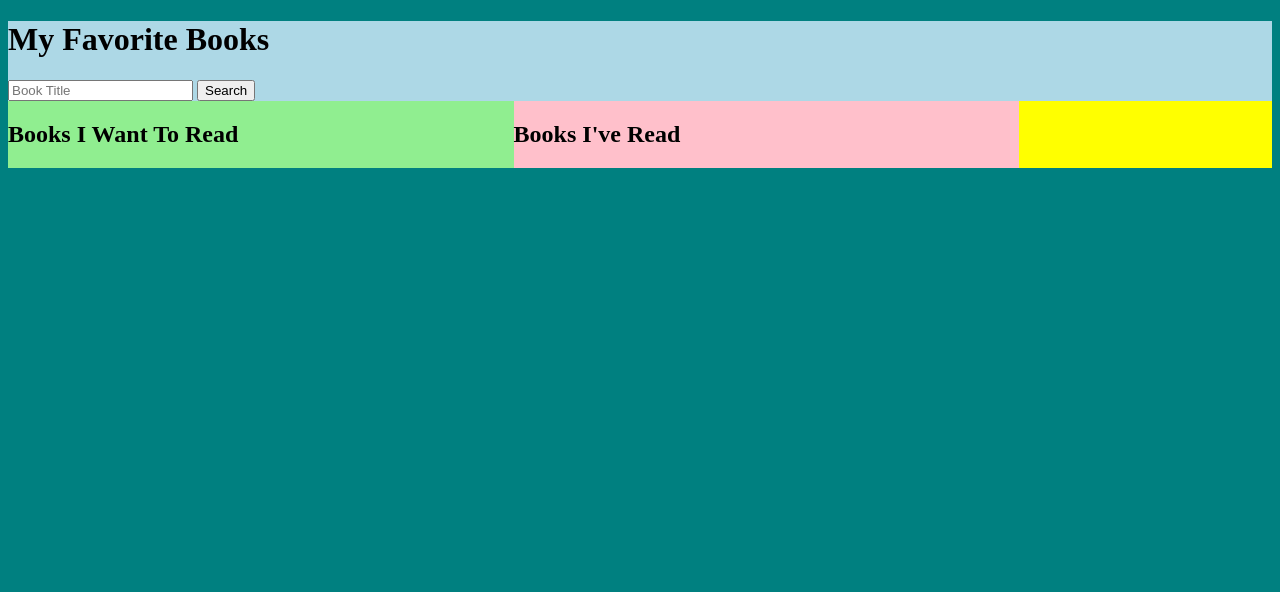
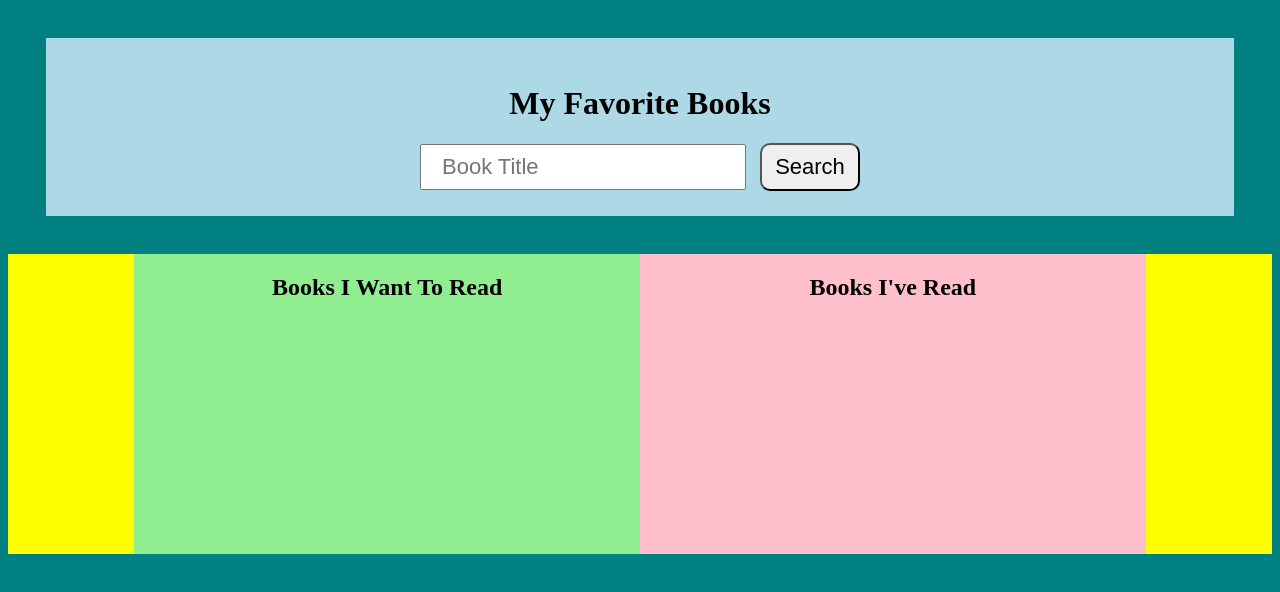
Before and after one commit to saracoren/saracoren.github.io, a plain HTML site: page My Favorite Books App/index.html in a window 1280 px wide. Drawn offline with nearby package versions, Linux system fonts and the light colour scheme; no server answers.

Commit message:
commit 3 - got user input string to console log. temporarily commented out api data function because the two pieces only work in isolation at this point

```diff
--- a/My Favorite Books App/app.js
+++ b/My Favorite Books App/app.js
@@ -1,27 +1,28 @@
 // console.log('hello')
+let userInput = ""
 
 $(() => {
     // GET https://www.googleapis.com/books/v1/volumes?q=time&printType=magazines&key=yourAPIKey
 
+const getUserInput = () => {
+    userInput = $('.input-text').val()
+    console.log(userInput)
+}
+
 const getData = () => {$.ajax({
     url: "https://www.googleapis.com/books/v1/volumes?q=time&printType=books&key=AIzaSyD4fQutk55ce3kvbO8in6uPvpLpWwVieOM",
-    type: "GET",
-    data: {
-        items: {}
-    }
+    type: "GET"
 }).then(function(data) {
-    for (let i = 0; i < 10; i++)
+    for (let i = 0; i < 5; i++)
     console.log(data.items[i].volumeInfo.title)
 })
 }
- getData()
-
-    // $('button').on('click', (event) => {
-    //     event.preventDefault()
-    //     someFunctiontoSaveValue()
-    // })
 
 
-
+$('button').on('click', (event) => {
+    event.preventDefault()
+    getUserInput()
+    // getData()
+})
 
 })
--- a/My Favorite Books App/main.css
+++ b/My Favorite Books App/main.css
@@ -4,20 +4,47 @@ body {
 
 .top-div {
     background: lightblue;
+    text-align: center;
+    padding: 2%;
+    margin: 3%;
 }
 
 .main-container {
     background: yellow;
     display: flex;
     width: 100%;
+    flex-direction: row;
+    flex-wrap: wrap;
+    justify-content: center;
+    align-content: flex-start;
+    align-items: center;
 }
 
 .current-container {
     background: lightgreen;
     width: 40%;
+    height: 300px;
+    text-align: center;
 }
 
 .finished-conatiner {
     background: pink;
     width: 40%;
+    height: 300px;
+    text-align: center;
 }
+
+.input-text {
+    height: 40px;
+    width: 300px;
+    font-size: 22px;
+    padding-left: 20px;
+}
+
+button {
+    height: 48px;
+    width: 100px;
+    margin-left: 10px;
+    border-radius: 10px;
+    font-size: 22px;
+}
```
